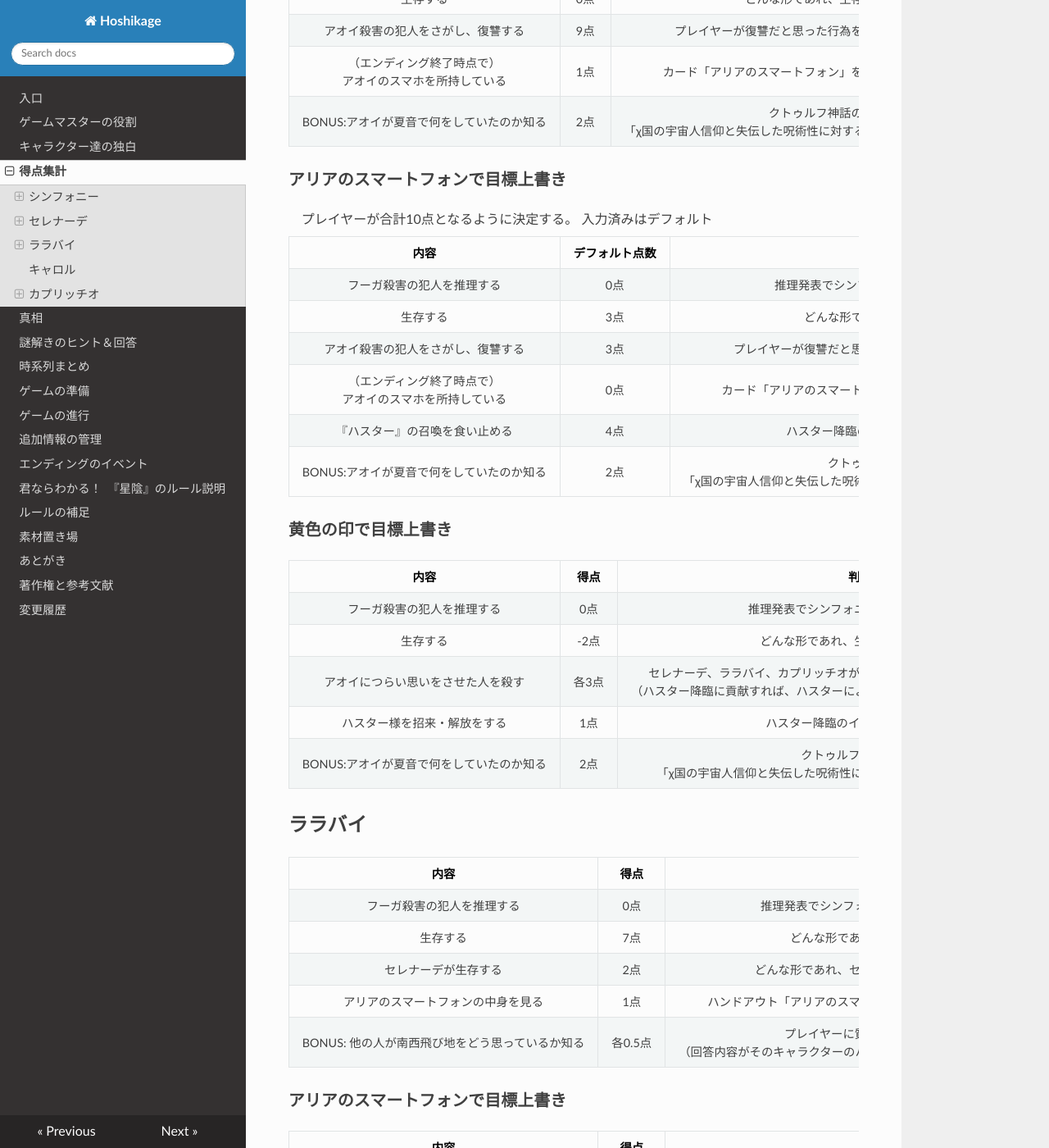
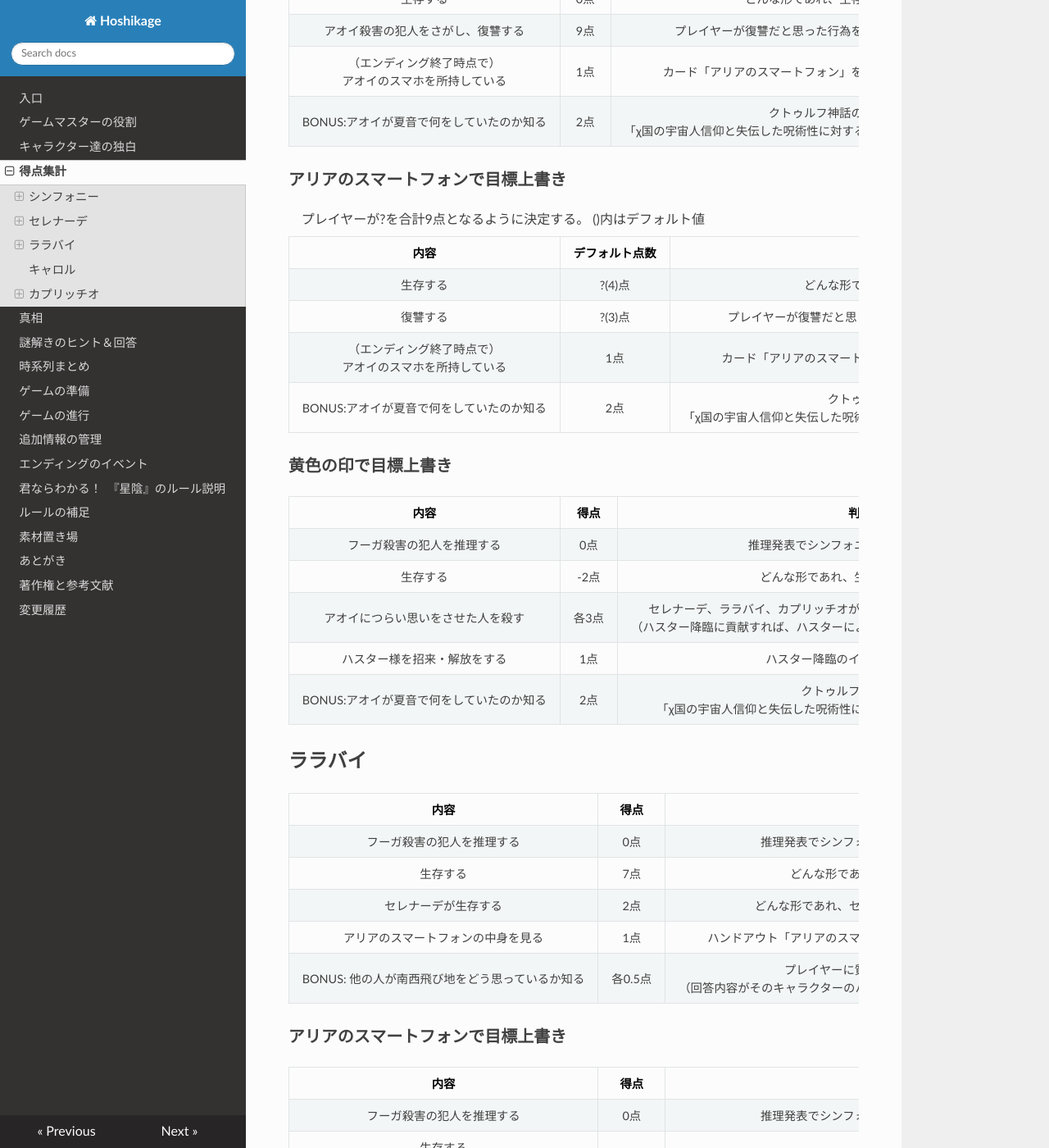
Before and after one commit to KTakahiro1729/Hoshikage, an MkDocs documentation site: the page built from docs/Points.md, in a window 1280 px wide and 1400 px high, scrolled down 965 px. Shown: the whole window at 82% size. Built offline with MkDocs 1.6.1, drawn with Linux system fonts in a browser that asks for light colours; nearby versions of some CDN libraries; some of the changed text lies outside the part shown.

Commit message:
change points

```diff
--- a/docs/Points.md
+++ b/docs/Points.md
@@ -30,16 +30,14 @@
 |BONUS:アオイが夏音で何をしていたのか知る|2点|クトゥルフ神話の調査<br>「χ国の宇宙人信仰と失伝した呪術性に対する民俗考古学的アプローチ」など|
 
 ### アリアのスマートフォンで目標上書き
-プレイヤーが合計10点となるように決定する。
-入力済みはデフォルト
+プレイヤーが?を合計9点となるように決定する。
+()内はデフォルト値
 
 |内容|デフォルト点数|判定|
 |:-:|:-:|:-:|
-|フーガ殺害の犯人を推理する|0点|推理発表でシンフォニーが犯人と推理する|
-|生存する|3点|どんな形であれ、生存している|
-|アオイ殺害の犯人をさがし、復讐する|3点|プレイヤーが復讐だと思った行為をララバイに対して行う|
-|（エンディング終了時点で）<br>アオイのスマホを所持している|0点|カード「アリアのスマートフォン」を最後まで所有している。|
-|『ハスター』の召喚を食い止める|4点|ハスター降臨のイベントが発生しない|
+|生存する|?(4)点|どんな形であれ、生存している|
+|復讐する|?(3)点|プレイヤーが復讐だと思った行為を適当なプレイヤーに行う|
+|（エンディング終了時点で）<br>アオイのスマホを所持している|1点|カード「アリアのスマートフォン」を最後まで所有している。|
 |BONUS:アオイが夏音で何をしていたのか知る|2点|クトゥルフ神話の調査<br>「χ国の宇宙人信仰と失伝した呪術性に対する民俗考古学的アプローチ」など|
 
 ### 黄色の印で目標上書き
@@ -64,10 +62,9 @@
 |内容|得点|判定|
 |:-:|:-:|:-:|
 |フーガ殺害の犯人を推理する|0点|推理発表でシンフォニーが犯人と推理する|
-|生存する|4点|どんな形であれ、生存している|
-|セレナーデが生存する|4点|どんな形であれ、セレナーデが生存している|
+|生存する<br><small>この目標達成には<br>・ハスターの召喚を食い止める<br>・エルダーサインを入手する<br>・黄色の印を入手する<br>のいずれかが必要だろう。</small>|6点|どんな形であれ、生存している|
+|セレナーデが生存する|3点|どんな形であれ、セレナーデが生存している|
 |アリアのスマートフォンの中身を見る|1点|達成済み|
-|『ハスター』の召喚を食い止める|2点|ハスター降臨のイベントが発生しない|
 |BONUS: 他の人が南西飛び地をどう思っているか知る|各0.5点|プレイヤーに質問して回答を得る<br>（回答内容がそのキャラクターのハンドアウトと違っていても問題なし）|
 
 ### 黄色の印で目標上書き
@@ -92,7 +89,7 @@
 |:-:|:-:|:-:|
 |フーガ殺害の犯人を推理する|0点|推理発表でシンフォニーが犯人と推理する|
 |生存する|3点|どんな形であれ、生存している|
-|セレナーデが生存する|1点|どんな形であれ、セレナーデが生存している|
+|リーダーになる|1点|リーダー投票で選ばれる|
 |ハスターの招来・解放の儀式を食い止める|6点|ハスター降臨のイベントが発生しない|
 |BONUS: アリアが今、何をしているのか知る|2点|死亡している、など|
 
--- a/docs/resources/HandOuts/1_PCHandOut/PC1_Symphony.txt
+++ b/docs/resources/HandOuts/1_PCHandOut/PC1_Symphony.txt
@@ -158,8 +158,8 @@ PC1用ハンドアウト
 　追加ハンドアウトにより、変更される場合があります。
 　BONUSは最終投票の後に時間がありますので、GMにこっそりと教えてください。
 
-　生存する	5点
-　ファロス灯台が爆破されない	1点
+　生存する	4点
+　ファロス灯台が爆破されない	2点
 　国を守る	4点
 　BONUS: 図書館員殺人の犯人を当てる	2点
 
--- a/docs/resources/HandOuts/1_PCHandOut/PC5_Capriccio.txt
+++ b/docs/resources/HandOuts/1_PCHandOut/PC5_Capriccio.txt
@@ -171,7 +171,7 @@ NPC: アリア／アリアケ・アオイ
 
 　フーガ殺害の犯人を推理する	0点
 　生存する	3点
-　セレナーデが生存する	1点
+　リーダーになる	1点
 　ハスターの招来・解放の儀式を食い止める	6点
 　BONUS: アリアが今、何をしているのか知る	2点
 
```
Also changed, not shown: other parts of docs/Points.md (+2 -2 lines), docs/resources/HandOuts/2_Aria_Memo/Aria_Memo_PC2_Serenade.txt (+3 -5 lines), docs/resources/HandOuts/2_Aria_Memo/Aria_Memo_PC3_Lullaby.txt (+7 -2 lines), 4 other files.
